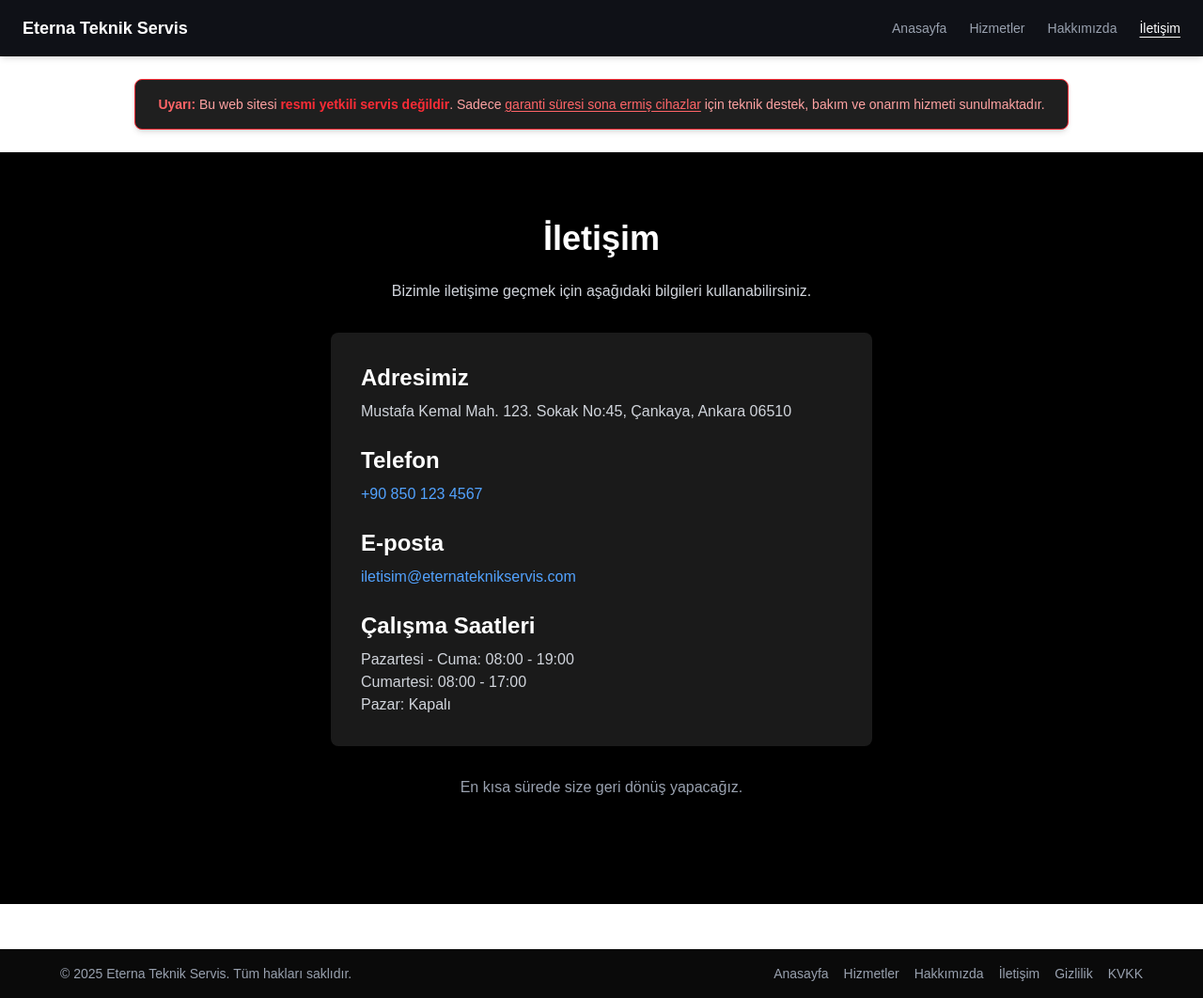
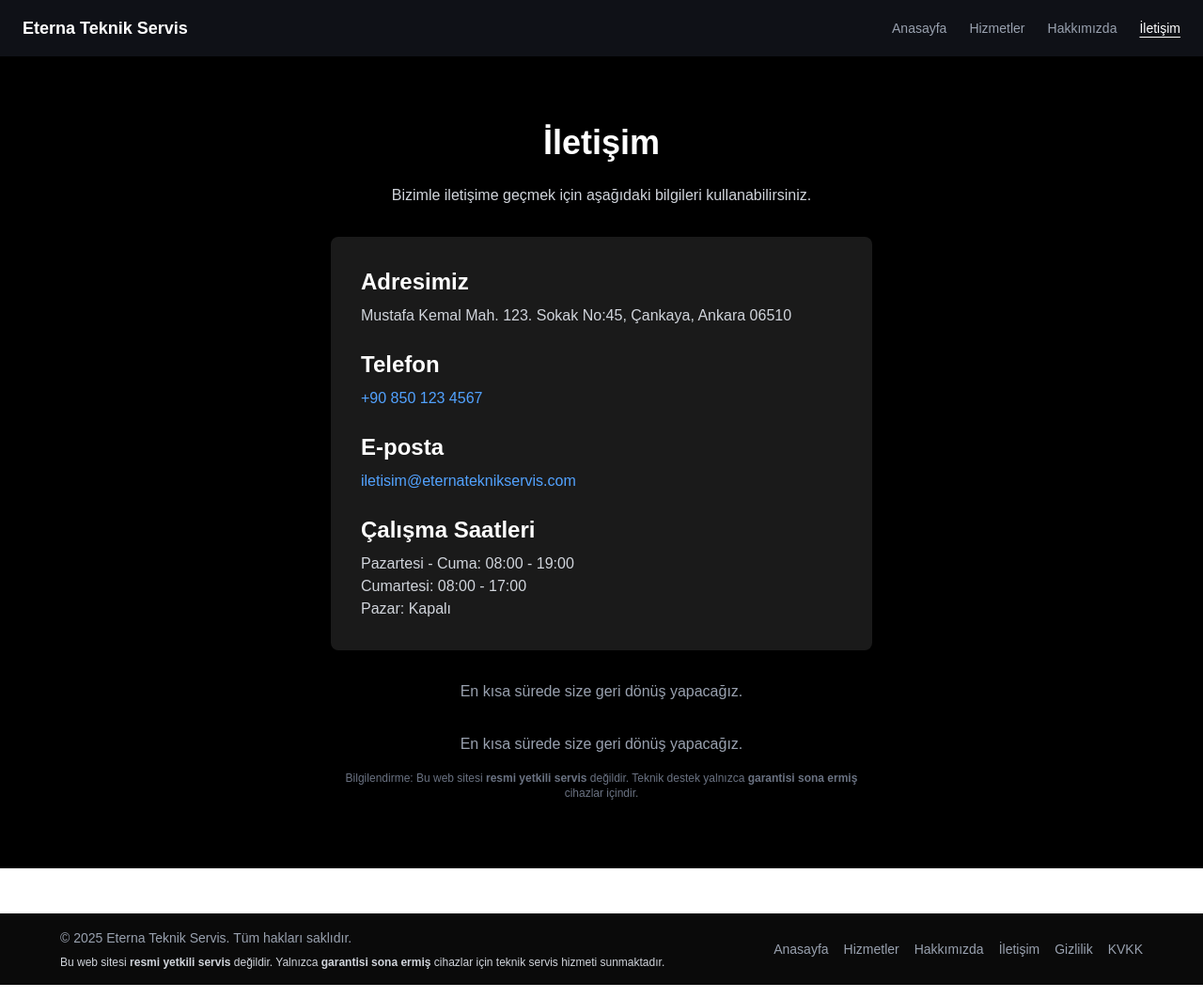
Before and after one commit to berkaybakac/service-web, a Next.js app: page /iletisim in a window 1280 px wide. Shown: the whole page at 94% size. Built offline with nearby package versions, Linux system fonts and the light colour scheme.

Commit message:
Remove global warning component

```diff
--- a/src/app/hakkimizda/page.tsx
+++ b/src/app/hakkimizda/page.tsx
@@ -89,6 +89,12 @@ export default function AboutPage() {
             <li>Müşteri Memnuniyeti Odaklı Yaklaşım</li>
           </ul>
         </section>
+
+        <p className="text-gray-400 text-sm mt-8">
+          Not: Bu web sitesi <strong>resmi yetkili servis</strong> değildir.
+          Sadece <strong>garantisi sona ermiş</strong> cihazlara teknik servis
+          sağlamaktadır.
+        </p>
       </div>
     </main>
   );
--- a/src/app/iletisim/page.tsx
+++ b/src/app/iletisim/page.tsx
@@ -84,6 +84,16 @@ export default function ContactPage() {
         <p className="text-gray-400 text-center mt-8">
           En kısa sürede size geri dönüş yapacağız.
         </p>
+
+        <p className="text-gray-400 text-center mt-8">
+          En kısa sürede size geri dönüş yapacağız.
+        </p>
+
+        <p className="text-gray-500 text-xs text-center mt-4">
+          Bilgilendirme: Bu web sitesi <strong>resmi yetkili servis</strong>{' '}
+          değildir. Teknik destek yalnızca <strong>garantisi sona ermiş</strong>{' '}
+          cihazlar içindir.
+        </p>
       </div>
     </main>
   );
--- a/src/app/layout.tsx
+++ b/src/app/layout.tsx
@@ -3,7 +3,6 @@ import type { Metadata } from 'next';
 import { Geist, Geist_Mono } from 'next/font/google';
 import Footer from '../components/Footer';
 import Header from '../components/Header';
-import Warning from '../components/Warning'; // ✅ Yeni eklendi
 import './globals.css';
 
 const geistSans = Geist({
@@ -96,8 +95,6 @@ export default function RootLayout({
         className={`${geistSans.variable} ${geistMono.variable} antialiased bg-black text-white min-h-screen flex flex-col`}
       >
         <Header />
-        {/* ✅ Global uyarı buraya eklendi */}
-        <Warning />
         <main className="flex-grow">{children}</main>
         <Footer />
       </body>
--- a/src/components/Footer.tsx
+++ b/src/components/Footer.tsx
@@ -7,6 +7,11 @@ export default function Footer() {
         <div>
           © {new Date().getFullYear()} Eterna Teknik Servis. Tüm hakları
           saklıdır.
+          <p className="text-gray-300 text-xs mt-2">
+            Bu web sitesi <strong>resmi yetkili servis</strong> değildir.
+            Yalnızca <strong>garantisi sona ermiş</strong> cihazlar için teknik
+            servis hizmeti sunmaktadır.
+          </p>
         </div>
         <div className="flex flex-wrap gap-4 justify-center sm:justify-end">
           <Link href="/" className="hover:underline">
--- a/src/components/Warning.tsx
+++ /dev/null
@@ -1,19 +0,0 @@
-'use client';
-
-export default function Warning() {
-  return (
-    <div className="bg-[#1f1f1f] border border-red-500 text-red-300 text-sm rounded-lg px-6 py-4 my-6 mx-auto max-w-5xl shadow-md">
-      <p>
-        <strong className="text-red-400">Uyarı:</strong> Bu web sitesi{' '}
-        <span className="text-red-500 font-semibold">
-          resmi yetkili servis değildir
-        </span>
-        . Sadece{' '}
-        <span className="underline underline-offset-2 text-red-400">
-          garanti süresi sona ermiş cihazlar
-        </span>{' '}
-        için teknik destek, bakım ve onarım hizmeti sunulmaktadır.
-      </p>
-    </div>
-  );
-}
```
